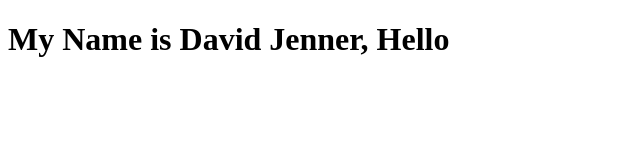
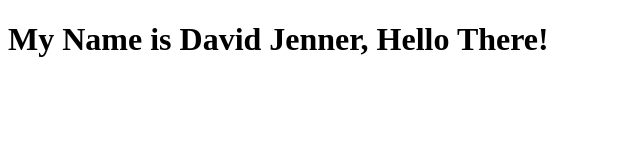
Before and after one commit to davidjenner/EmailTemplate, a plain HTML site: page index.html in a window 1280 px wide. Shown: the whole page, without its empty margins (0-640 px from the left). Drawn offline with Linux system fonts and the light colour scheme.

Commit message:
Update index.html

```diff
--- a/index.html
+++ b/index.html
@@ -6,6 +6,6 @@
     <title>Document</title>
 </head>
 <body>
-    <h1>My Name is David Jenner, Hello </h1>
+    <h1>My Name is David Jenner, Hello There! </h1>
 </body>
 </html>
```
